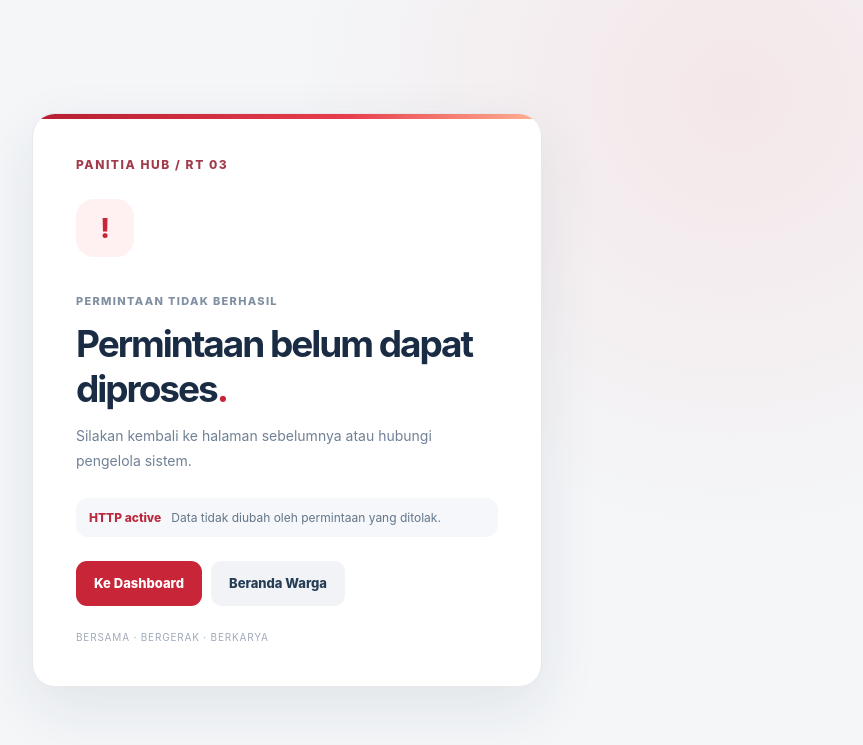
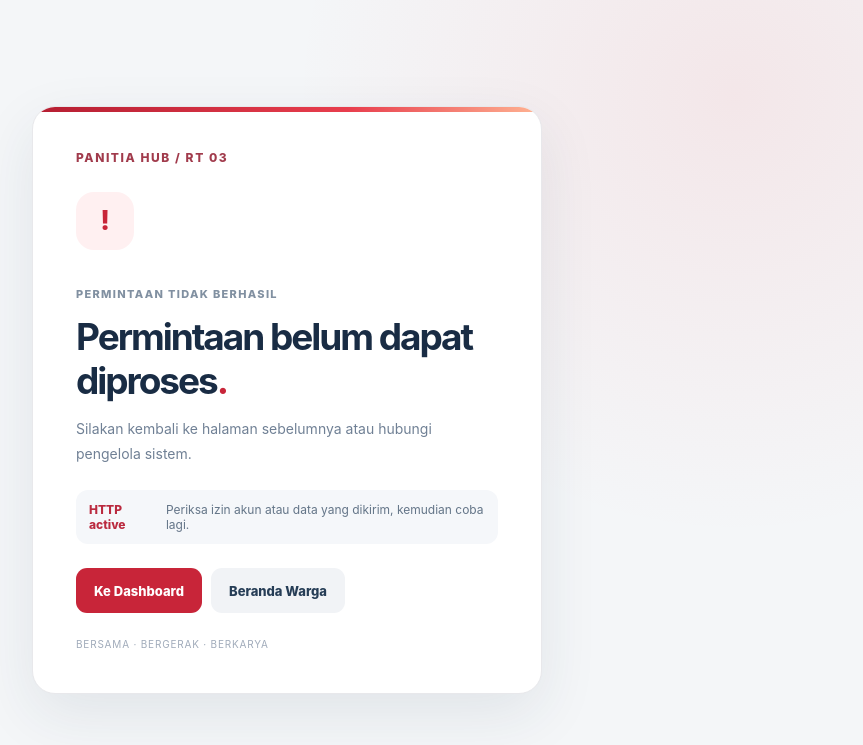
Before and after one commit to imKul7/panitia-hub-rt03, a Laravel app: template resources/views/errors/workspace.blade.php in a window 1280 px wide. Shown: the top 745 px of the page, without its empty margins (353-1216 px from the left). Run offline with Laravel 12, Linux system fonts and the light colour scheme; the template is opened without the code that fills it: most values are stand-ins (such as "Sample title", 1, 10 or a date in 2020).

Commit message:
copy(errors): avoid assuming rejected requests always roll back side effects

```diff
--- a/resources/views/errors/workspace.blade.php
+++ b/resources/views/errors/workspace.blade.php
@@ -48,7 +48,7 @@
     <p>{{ $description }}</p>
     <div class="details" role="status">
       <span class="code">HTTP {{ $status }}</span>
-      <span>Data tidak diubah oleh permintaan yang ditolak.</span>
+      <span>Periksa izin akun atau data yang dikirim, kemudian coba lagi.</span>
     </div>
     <div class="actions">
       <a class="primary" href="{{ (int) $status === 419 ? route('login') : (auth()->check() ? route('dashboard') : route('login')) }}">
```
